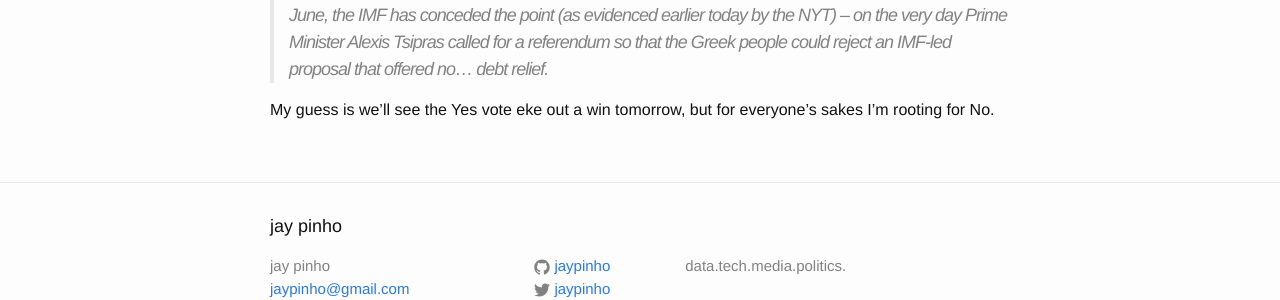
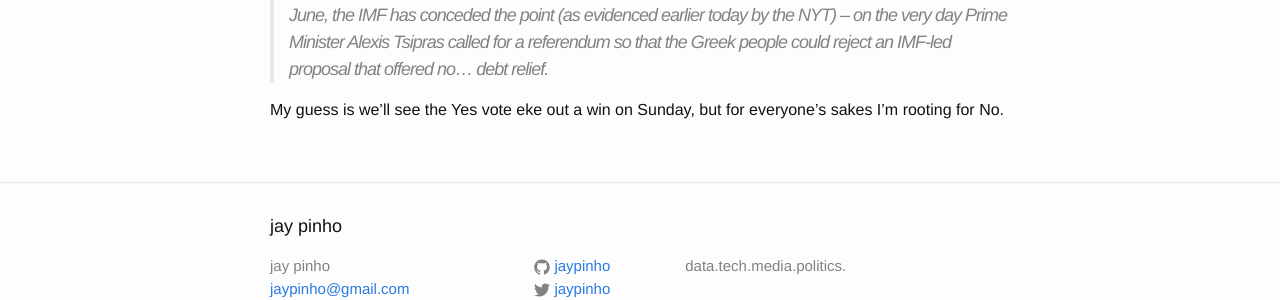
Before and after one commit to jaypinho/jaypinho.github.io, a Jekyll site: the page built from _posts/2015-07-03-those-unruly-greeks-part-2.markdown, in a window 1280 px wide. Shown: the part 1104-1404 px from the top of the page. Built offline with Jekyll 4.4.1, drawn with Linux system fonts in a browser that asks for light colours; comment, search, counter and statistics services are not loaded.

Commit message:
Quick fix

```diff
--- a/_posts/2015-07-03-those-unruly-greeks-part-2.markdown
+++ b/_posts/2015-07-03-those-unruly-greeks-part-2.markdown
@@ -1,7 +1,7 @@
 ---
 title:  "Those unruly Greeks, part 2"
-excerpt: "The IMF throws everyone for a loop ahead of tomorrow's referendum."
-date:   2015-07-03 16:30:00
+excerpt: "The IMF throws everyone for a loop ahead of Sunday's referendum."
+date:   2015-07-03 16:33:00
 tags: greece alexis tsipras yanis varoufakis imf
 ---
 On Tuesday I wrote [a short post]({% post_url 2015-06-30-those-unruly-greeks %}) detailing my frustrations with the general tone of coverage of Greek prime minister Alexis Tsipras and finance minister Yanis Varoufakis. Both of them have been unfairly castigated as radicals or utopians. Worse yet, the journalists and others doing the castigating in many cases freely acknowledge the fundamental reasonableness of Greek policy positions.
@@ -25,4 +25,4 @@
 
 > Debt relief ought to be at the centre of negotiations over a New Deal for Greece. That has been our government’s mantra from 26th of January, our first day on the job. Exactly five months later, on 26th of June, the IMF has conceded the point (as evidenced earlier today by the NYT) – on the very day Prime Minister Alexis Tsipras called for a referendum so that the Greek people could reject an IMF-led proposal that offered no… debt relief.
 
-My guess is we'll see the Yes vote eke out a win tomorrow, but for everyone's sakes I'm rooting for No.
+My guess is we'll see the Yes vote eke out a win on Sunday, but for everyone's sakes I'm rooting for No.
```
